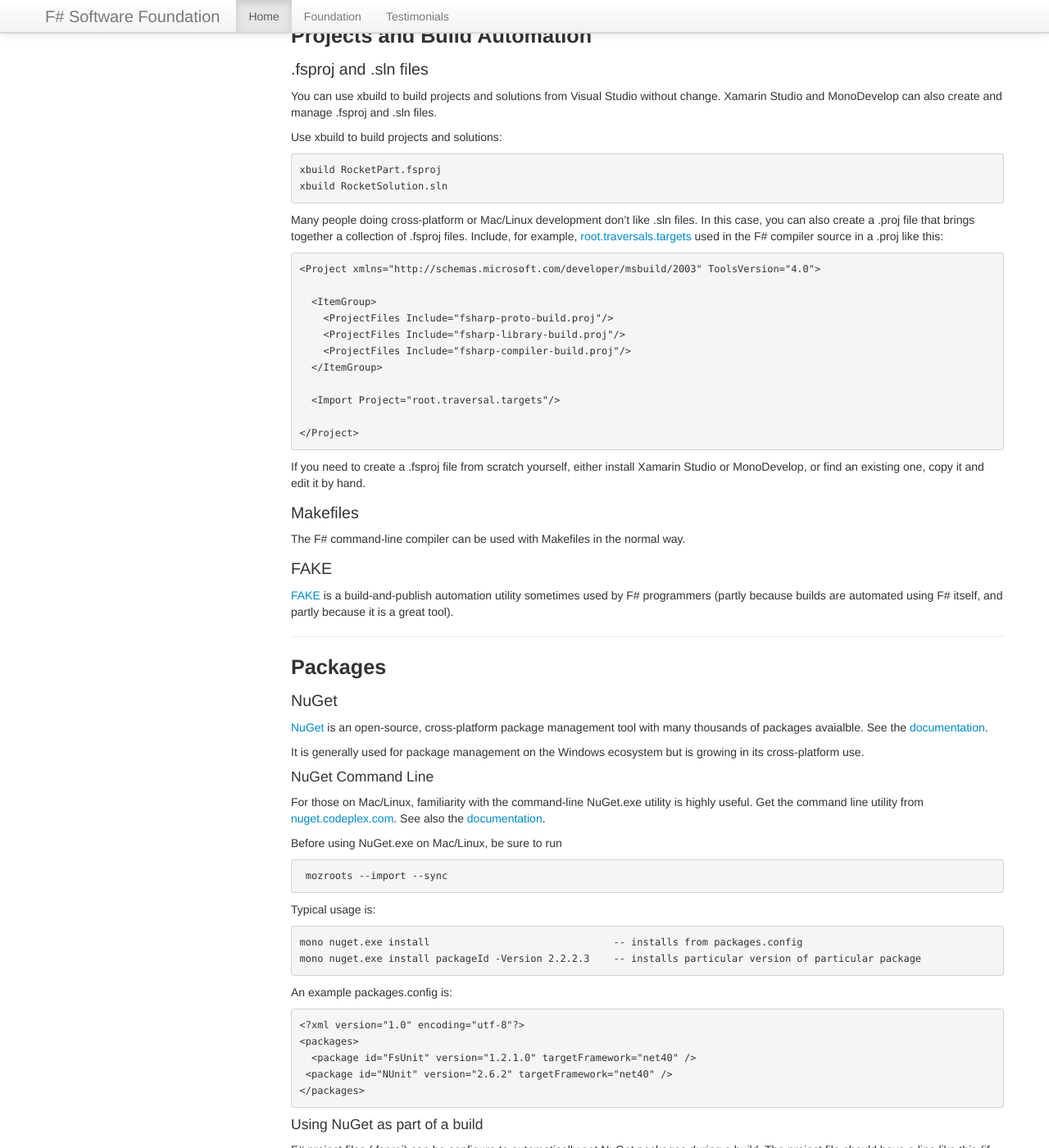
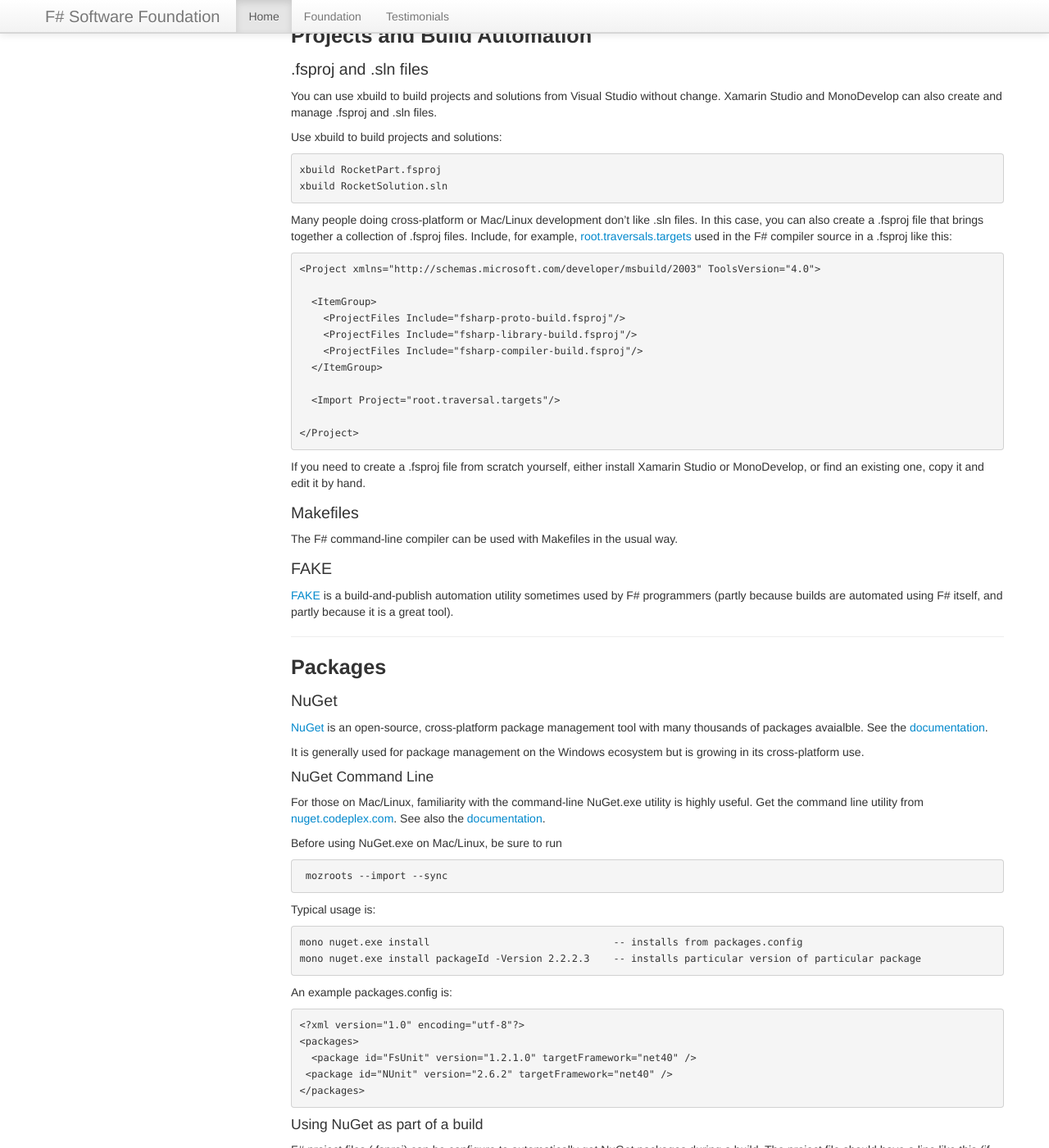
Before and after one commit to fsharp/fsharp.org, a Jekyll site: the page built from guides/mac-linux-cross-platform/index.md, in a window 1280 px wide and 1400 px high, scrolled down 1306 px. Shown: the whole window at 82% size. Built offline with Jekyll 4.4.1, drawn with Linux system fonts in a browser that asks for light colours; nearby versions of some CDN libraries; some web fonts are replaced; comment, search, counter and statistics services are not loaded; some of the changed text lies outside the part shown.

Commit message:
Add syntax highlighting and correct typos

````diff
--- a/guides/mac-linux-cross-platform/index.md
+++ b/guides/mac-linux-cross-platform/index.md
@@ -22,13 +22,13 @@
 ## Command Line Tools
 
 You can start F# Interactive using
+```fsharp
+$ fsharpi
 
-    $ fsharpi
+> 1+1;;
 
-    > 1+1;;
-
-    val it : int = 2
-
+val it : int = 2
+```
 You’re off! Some common commands are:
 
     fsharpi                            (starts F# interactive)
@@ -69,28 +69,28 @@
     xbuild RocketSolution.sln
 
 Many people doing cross-platform or Mac/Linux development don't like .sln files.
-In this case, you can also create a .proj file that brings together
+In this case, you can also create a .fsproj file that brings together
 a collection of .fsproj files. Include, for example, [root.traversals.targets](https://github.com/fsharp/fsharp/blob/master/src/root.traversal.targets) used in the F# compiler source
-in a .proj like this:
+in a .fsproj like this:
+```xml
+<Project xmlns="http://schemas.microsoft.com/developer/msbuild/2003" ToolsVersion="4.0">
 
-    <Project xmlns="http://schemas.microsoft.com/developer/msbuild/2003" ToolsVersion="4.0">
+  <ItemGroup>
+    <ProjectFiles Include="fsharp-proto-build.fsproj"/>
+    <ProjectFiles Include="fsharp-library-build.fsproj"/>
+    <ProjectFiles Include="fsharp-compiler-build.fsproj"/>
+  </ItemGroup>
 
-      <ItemGroup>
-        <ProjectFiles Include="fsharp-proto-build.proj"/>
-        <ProjectFiles Include="fsharp-library-build.proj"/>
-        <ProjectFiles Include="fsharp-compiler-build.proj"/>
-      </ItemGroup>
+  <Import Project="root.traversal.targets"/>
 
-      <Import Project="root.traversal.targets"/>
-
-    </Project>
-
+</Project>
+```
 If you need to create a .fsproj file from scratch yourself, either install Xamarin Studio or MonoDevelop,
 or find an existing one, copy it and edit it by hand.
 
 ### Makefiles
 
-The F# command-line compiler can be used with Makefiles in the normal way.
+The F# command-line compiler can be used with Makefiles in the usual way.
 
 ### FAKE
 
@@ -125,23 +125,23 @@
     mono nuget.exe install packageId -Version 2.2.2.3    -- installs particular version of particular package
 
 An example packages.config is:
-
-    <?xml version="1.0" encoding="utf-8"?>
-    <packages>
-      <package id="FsUnit" version="1.2.1.0" targetFramework="net40" />
-     <package id="NUnit" version="2.6.2" targetFramework="net40" />
-    </packages>
-
+```xml
+<?xml version="1.0" encoding="utf-8"?>
+<packages>
+  <package id="FsUnit" version="1.2.1.0" targetFramework="net40" />
+ <package id="NUnit" version="2.6.2" targetFramework="net40" />
+</packages>
+```
 #### Using NuGet as part of a build
 
 F# project files (.fsproj) can be configure to automatically get NuGet packages during a build. The
 project file should have a line like this (if necessary, adjusted to locate a copy of NuGet.targets).
-
-  <Import Project="...\NuGet.targets" Condition="Exists('...\NuGet.targets')" />
-
+```xml
+<Import Project="...\NuGet.targets" Condition="Exists('...\NuGet.targets')" />
+```
 A copy of NuGet.exe should be in that directory with executable permissions set. You may also need to set:
 
-  export EnableNuGetPackageRestore=true
+    export EnableNuGetPackageRestore=true
 
 It is quite common to check a copy of NuGet.exe into a project, e.g. in lib/NuGet/NuGet.exe.
 
@@ -239,7 +239,7 @@
 
 ### Dos and Don’ts
 
-* Generally use / instead of \ on paths. In .fsproj files you can generally use either.
+* Generally use `/` instead of `\` on paths. In .fsproj files you can generally use either.
 * In .fsproj files, don't use copy commands on PostBuildEvent's, but use the MSBuild Copy task itself (example)
 * Don't assume pdbs are always created after the compilation
 * Executables included in .NET may not exist in Mono or may have a different name or location - SvcUtil etc
@@ -250,21 +250,23 @@
 * MSBuild targets might be different in Mono
 * Don't rely the registry, also Mono can use a version of it, it can be fright with issues
 * Avoid Windows Forms/WPF in favour of native UI frameworks
-* Beware differences in behaviour with loading assemblies (https://bugzilla.xamarin.com/show_bug.cgi?id=10906). A very niche problem though. Generally the less trodden the code is, the more subtle differences there are.
+* Beware differences in [behaviour with loading assemblies](https://bugzilla.xamarin.com/show_bug.cgi?id=10906). A very niche problem though. Generally the less trodden the code is, the more subtle differences there are.
 * When using NUnit, create your test fixtures with classes and methods, exactly the way you'd do in C#. (Trying to use modules as test fixtures will trigger odd behaviors on Xamarin Studio.)
 * Differences in F# Interactive DLL resolution. Use
-
-      #I @"./lib/FAKE/tools"
-      #r @"./lib/FAKE/tools/FakeLib.dll"
-
+*
+  ```fsharp
+  #I @"./lib/FAKE/tools"
+  #r @"./lib/FAKE/tools/FakeLib.dll"
+  ```
   Not just
 
-      #r @"./lib/FAKE/tools/FakeLib.dll"
-
+  ```fsharp
+  #r @"./lib/FAKE/tools/FakeLib.dll"
+  ```
 * If your build executes binaries and tasks, make sure the “x” permissions are
   set for Fsc.exe etc. and all other executables triggered by xbuild.
 
-* Nuget package restore bug: https://nuget.codeplex.com/workitem/3435. In NuGet.targets, the
+* Beware of Nuget package restore bug at https://nuget.codeplex.com/workitem/3435. In NuGet.targets, the
   "solutionDir" argument has an extra space. This breaks package restore on Mono.
 
 
````
Also changed, not shown: other parts of guides/mac-linux-cross-platform/index.md (+2 -2 lines).
